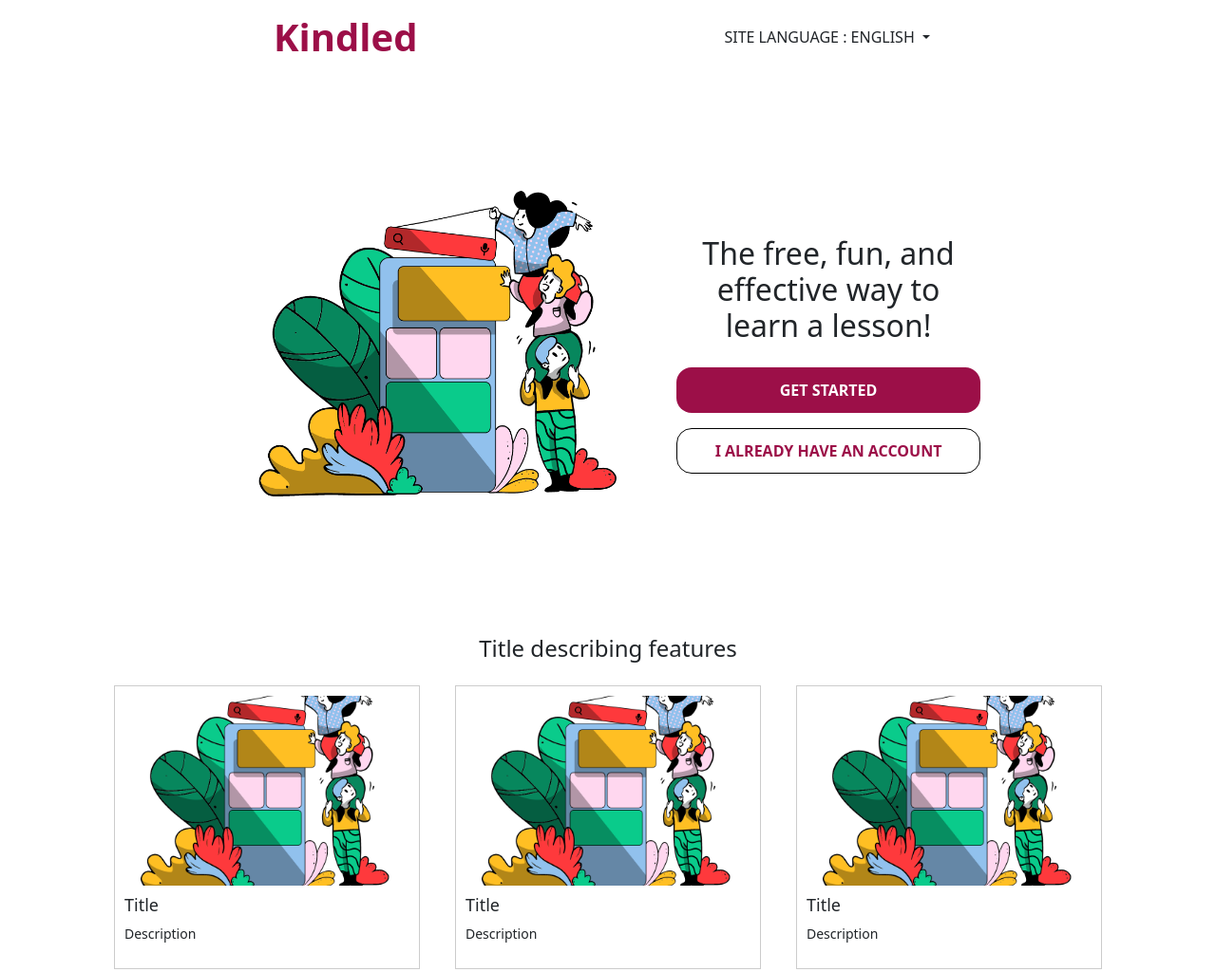
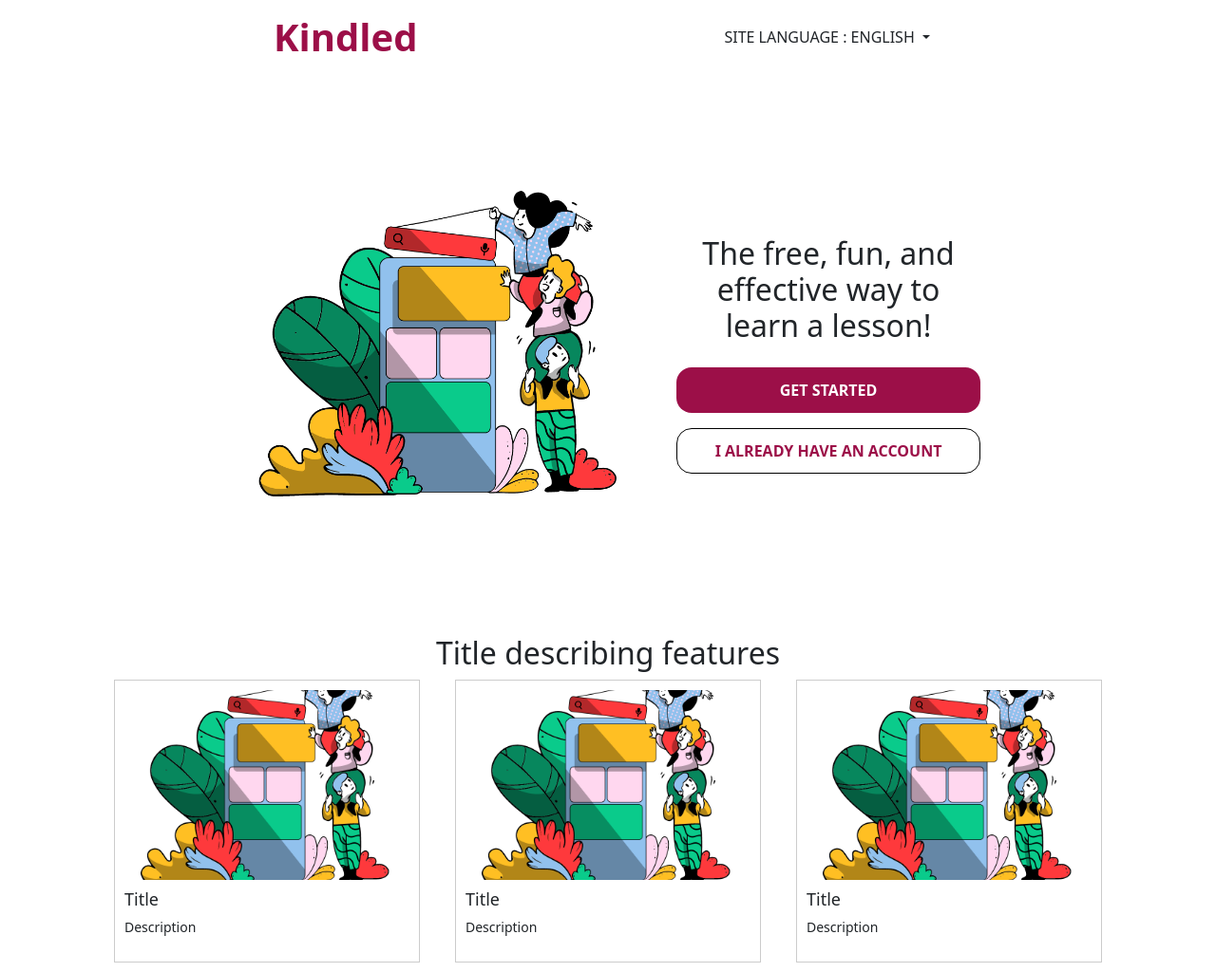
Before and after one commit to sowmya-mudunuri/lumos, a plain HTML site: page index.html in a window 1280 px wide. Shown: the whole page at 95% size. Drawn offline with nearby package versions, Linux system fonts and the light colour scheme.

Commit message:
Update style.css

```diff
--- a/style.css
+++ b/style.css
@@ -61,8 +61,6 @@ button.sec1-right-account {
 
 .sec2 h2.section-title {
     text-align: center;
-    margin-bottom: 1.5rem;
-    font-size: 1.5rem;
 }
 
 .image-container {
```
